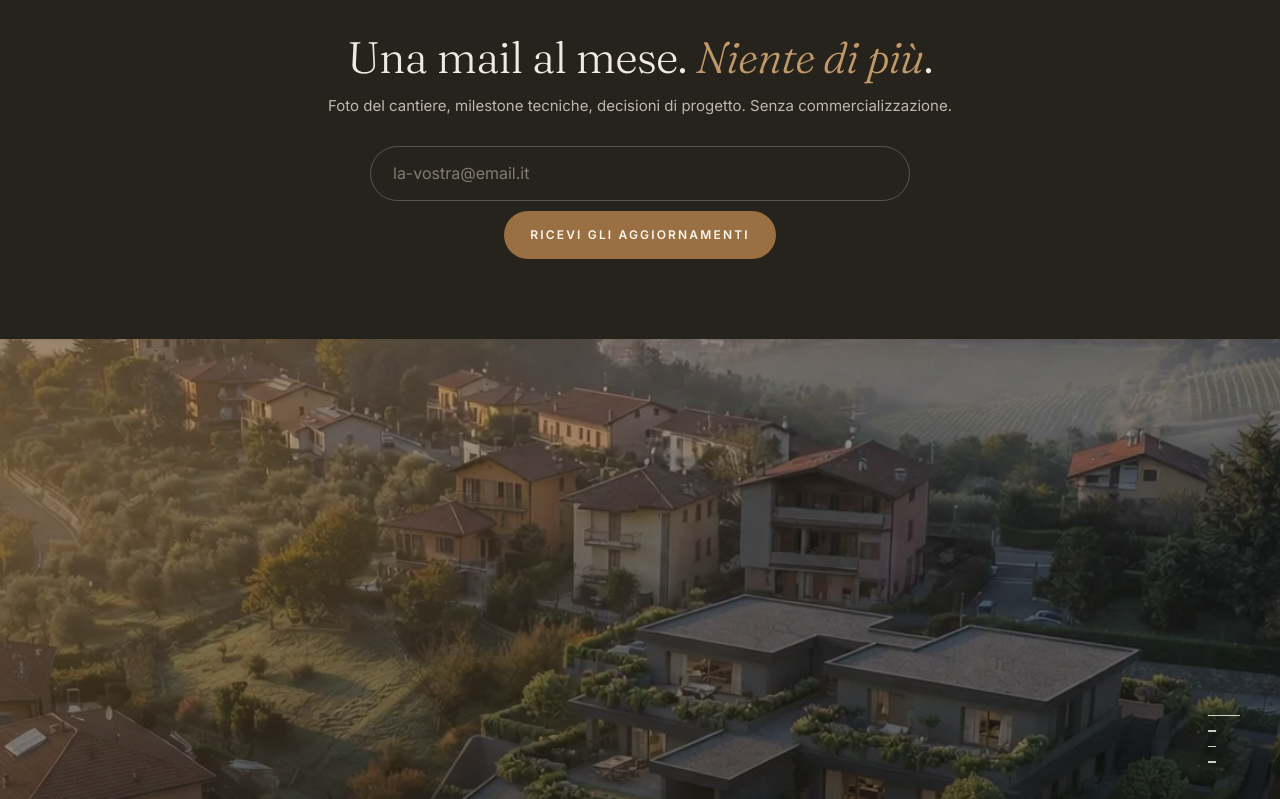
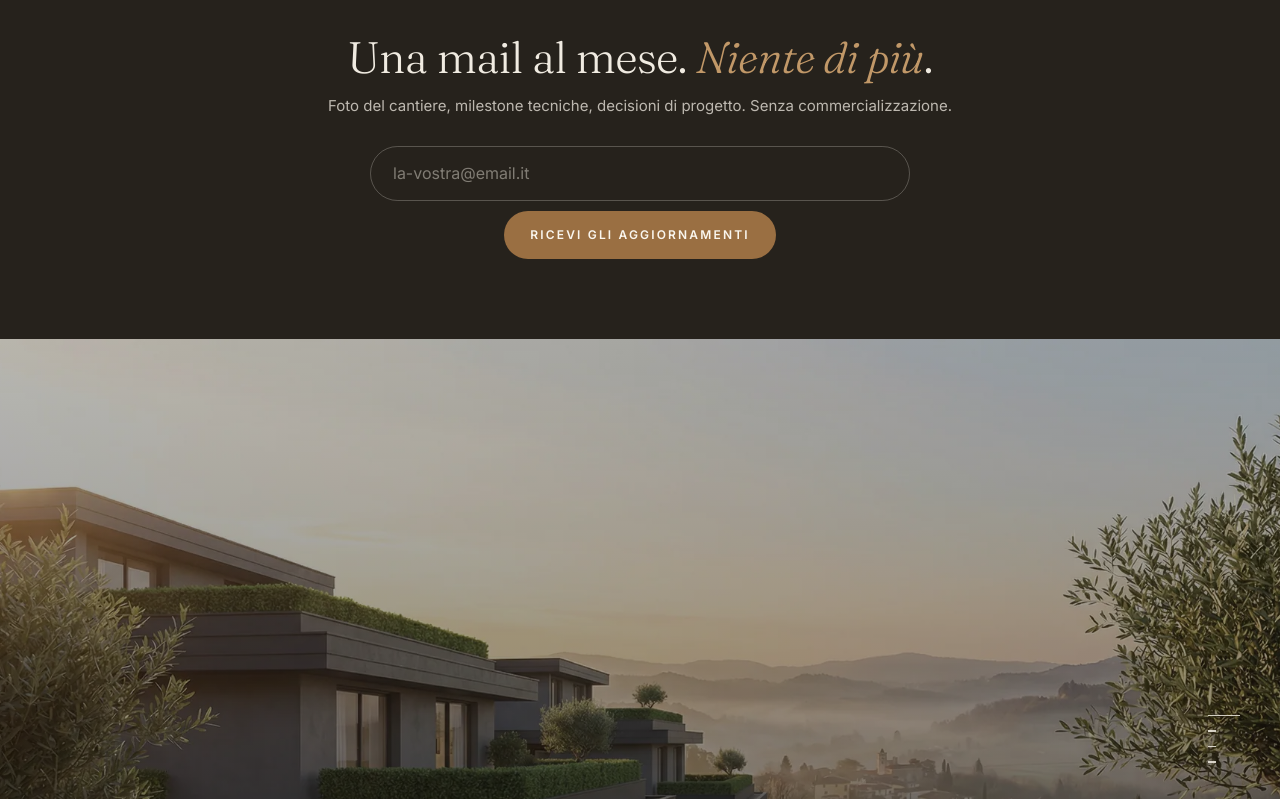
Before and after one commit to rino-it/elaia, a React (Vite) app: page / in a window 1280 px wide. Shown: the part 2541-3340 px from the top of the page. Built offline with nearby package versions, Linux system fonts and the light colour scheme.

Commit message:
ux(tod): dawn riusa vista-panoramica con crop su colli (no caffè in basso)

```diff
--- a/src/index.css
+++ b/src/index.css
@@ -2958,9 +2958,8 @@
 
 /* Override puntuali per singolo momento — focus su soggetto + palazzina */
 .tod-bg[data-state="dawn"] img {
-  object-position: 60% 55%;
-  transform: scale(1.5);
-  transform-origin: 60% 55%;
+  /* foto = vista-panoramica; cropped sui colli al posto del caffè per non duplicare */
+  object-position: 30% 35%;
 }
 
 .tod-bg[data-state="day"] img {
```
Also changed, not shown: public/images/tod/dawn.webp, 1 other file (tests, documents, lock files or other folders).
